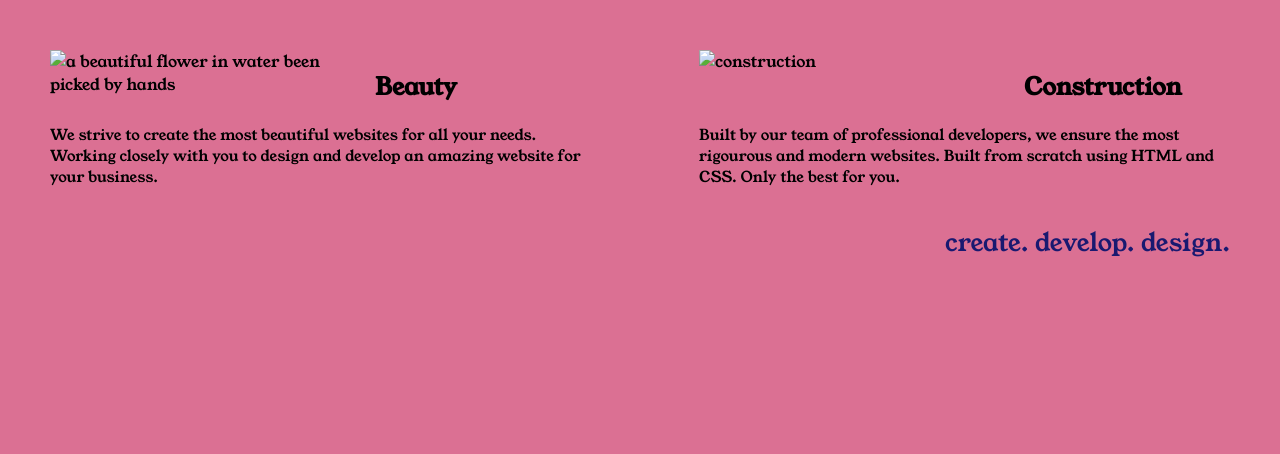
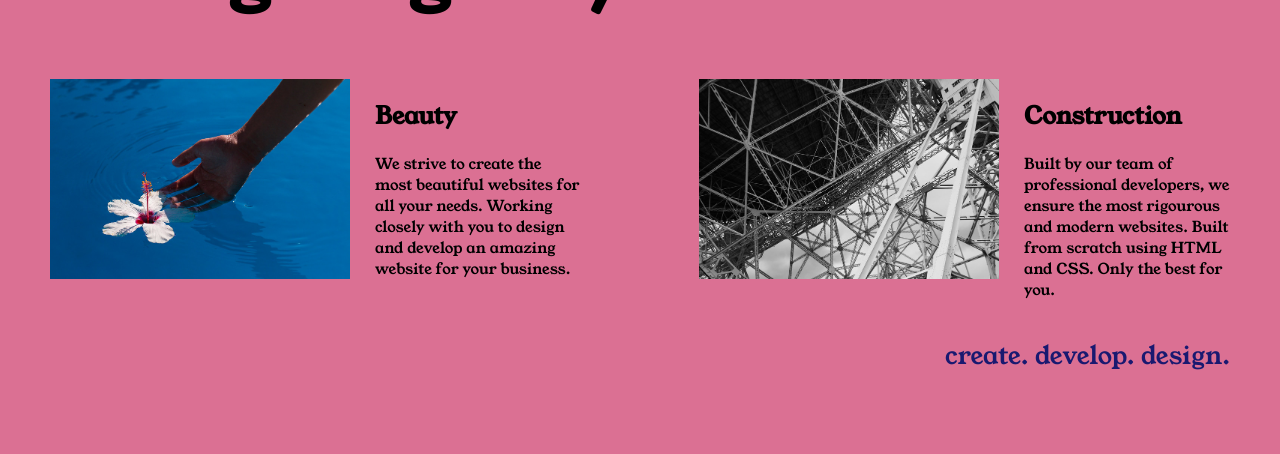
Before and after one commit to Anupam2601/dev, a plain HTML site: page index.html in a window 1280 px wide. Shown: the part 356-810 px from the top of the page. Drawn offline with Linux system fonts and the light colour scheme.

Commit message:
Add files via upload

```diff
--- a/index.html
+++ b/index.html
@@ -15,7 +15,7 @@
     <body>
 
         <div class="container">
-            <img class="logo" src="./8.4 Web Design Agency Project/assets/images/logo.png" alt="logo">
+            <img class="logo" src="./logo.png" alt="logo">
             <h1 id="heading">We are a
                 <span class="creative">Creative</span>
                 <br />
@@ -23,7 +23,7 @@
             </h1>
 
             <div class="left-side side">
-                <img class="image" src="./8.4 Web Design Agency Project/assets/images/beautiful.jpg"
+                <img class="image" src="./beautiful.jpg"
                 alt="a beautiful flower in water been picked by hands">
                 <h2 class="sub-head">Beauty</h2>
                 <p class="sub-para">We strive to create the most beautiful websites for all your needs.
@@ -32,7 +32,7 @@
             </div>
 
             <div class="right-side side">
-                <img class="image" src="./8.4 Web Design Agency Project/assets/images/construction.jpg"
+                <img class="image" src="./construction.jpg"
                 alt="construction">
                 <h2 class="sub-head">Construction</h2>
                 <p class="sub-para">Built by our team of professional developers,
```
